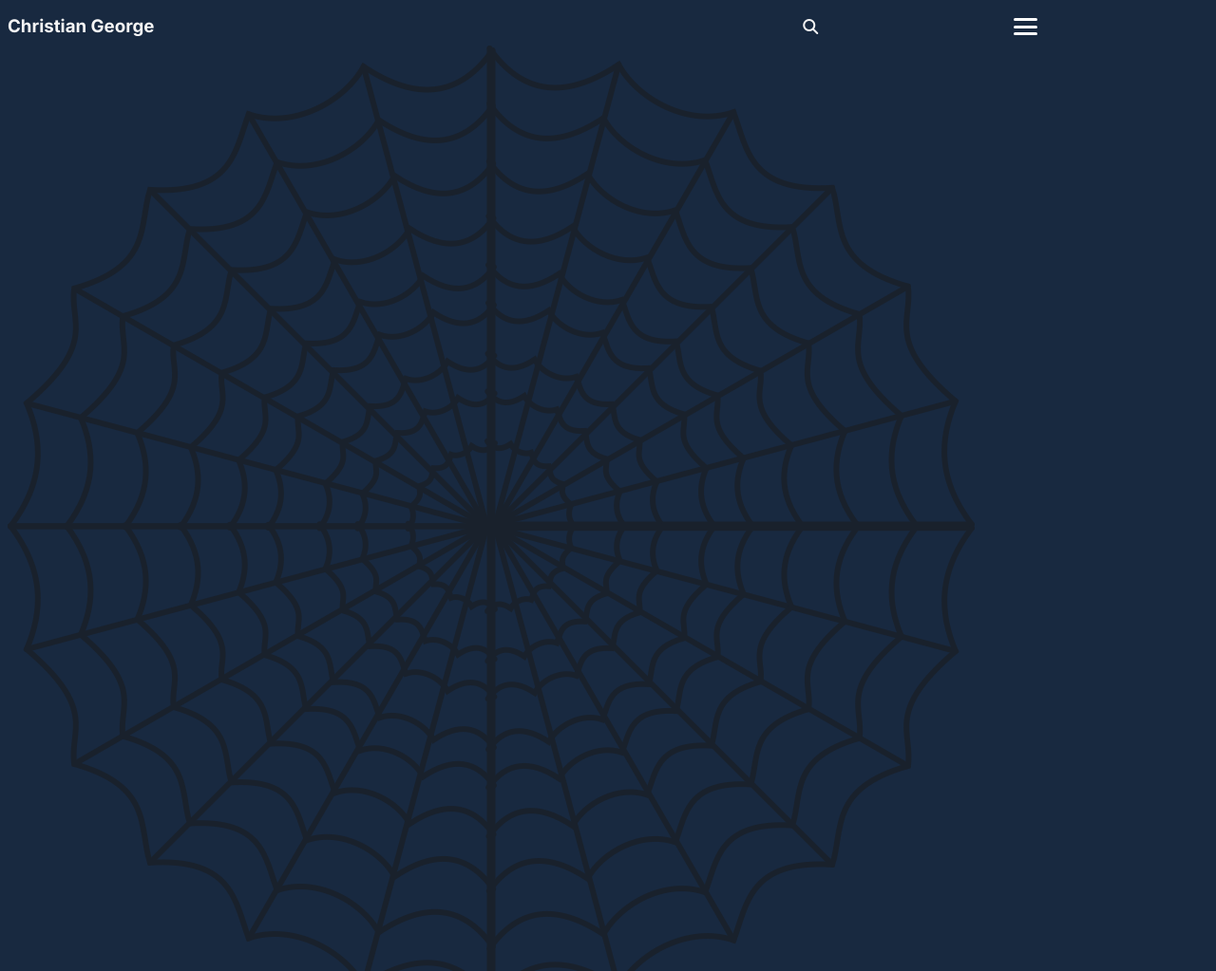
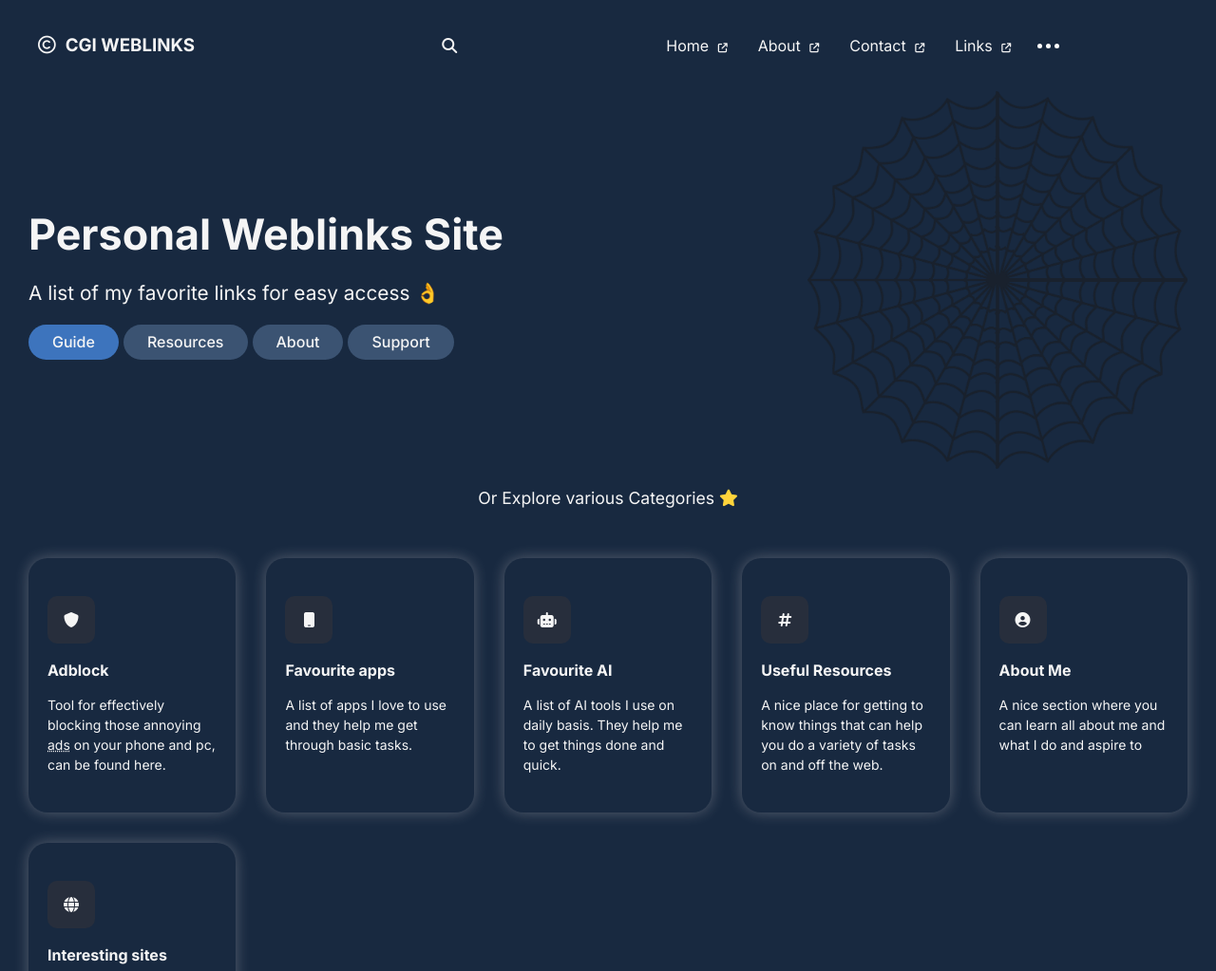
Before and after one commit to Christiangbhub/WEB-LINKS-SITE, a plain HTML site: page index.html in a window 1280 px wide. Shown: the top 1023 px of the page at 95% size. Drawn offline with Linux system fonts and the light colour scheme.

Commit message:
updated ui and design, better desktop view

```diff
--- a/index.html
+++ b/index.html
@@ -10,7 +10,7 @@
     <header>
         <nav>
           <div class="nav-logo">
-            <h3>Christian George</h3>
+            <h3> <span class="space-out"><i class="fa-regular fa-copyright"></i></span>CGI WEBLINKS</h3>
           </div>
           <div class="search">
             <i class="fa-solid fa-magnifying-glass"></i>
@@ -23,33 +23,64 @@
           <div class="nav-links">
             <div class="nav-items">
               <ul>
+                <a href="#">
                   <li>Home <i class="fa-solid fa-arrow-up-right-from-square"></i></li>
+                </a>
+                <a href="#">
                   <li>About <i class="fa-solid fa-arrow-up-right-from-square"></i></li>
+                </a>
+                <a href="#">
                   <li>Contact <i class="fa-solid fa-arrow-up-right-from-square"></i></li>
+                </a>
+                <a href="#">
                   <li>Links <i class="fa-solid fa-arrow-up-right-from-square"></i></li>
+                </a>
+                <div class="ellipses-menu">
+                  <span class="dot"></span>
+                  <span class="dot"></span>
+                  <span class="dot"></span>
+                </div>
               </ul>
             </div>
+
+            <div class="theme">
+              <span>Appearance</span>
+              <span><i class="fa-regular fa-moon"></i></span>
             </div>
+
+
+            <div class="nav-items-icons">
+              <a href="#"><i class="fa-brands fa-github"></i></a>
+              <a href="#"><i class="fa-brands fa-square-behance"></i></a>
+              <a href="#"><i class="fa-brands fa-discord"></i></a>
+            </div>
+          </div>
+
         </nav>
       </header>
     <div class="container">
 
       <main>
         <div class="content">
+          <div class="hero-section">
             <div class="main-image">
               <img src="./Spiders_web.svg.png" alt="" />
             </div>
+            <div class="hero-section-content">
               <h1>Personal Weblinks Site</h1>
               <p class="intro-text"> A list of my favorite links for easy access 👌</p>
-
               <div class="quick-links">
                 <button>Guide</button>
                 <button>Resources</button>
                 <button>About</button>
                 <button>Support</button>
               </div>
+
+            </div>
+          </div>
+          <p class="blocks-title">Or Explore various Categories <span><i class="fa-solid fa-star" style="color: #FFD43B;"></i></span></p>
           <section class="blocks">
-            <p>Explore various Categories</p>
+
             <div class="block red">
               <div class="icon">
                 <i class="fa-solid fa-shield"></i>
@@ -114,12 +145,13 @@
           </section>
         </div>
       </main>
+
+    </div>
     <footer>
         <p>
           Proudly Made by <a href="#">Christian George</a> &copy; 2025
         </p>
       </footer>
-    </div>
 
     <script
       src="https://kit.fontawesome.com/37a942cfcf.js"
--- a/styles/styles.css
+++ b/styles/styles.css
@@ -98,12 +98,15 @@ textarea:not([rows]) {
   --bg-primary: #182940;
   --secondary: #005148;
   --text-secondary: #010326;
+  --small-font-size: 0.85rem;
 }
 
 body {
   background-color: var(--bg-primary);
   font-family: "Inter", sans-serif;
   color: whitesmoke;
+  margin: 0;
+  padding: 10px;
 }
 
 .burger-menu {
@@ -113,6 +116,7 @@ body {
   justify-content: space-between;
   cursor: pointer;
   width: 25px;
+  margin: 0 auto;
 }
 
 .bar {
@@ -122,6 +126,13 @@ body {
   border-radius: 5px;
 }
 
+.search {
+  text-align: center;
+}
+
+.space-out {
+  margin-right: 10px;
+}
 
 /* When toggled */
 .burger-menu.active .bar:nth-child(1) {
@@ -145,7 +156,9 @@ nav {
   grid-template-columns: 2fr .5fr .5fr;
   align-items: center;
   gap: 1em;
-  height: 2.5em;
+  height: 3em;
+  padding: 0 10px;
+  margin: 10px 0;
 }
 
 nav h3 {
@@ -163,11 +176,16 @@ nav h3 {
   height: 100vh;
   z-index: 10;
   border-top: 1px solid white;
+  margin-top: 20px;
 }
 
 ul {
   width: 100%;
   padding: 0;
+}
+
+ul a {
+  text-decoration: none;
 }
 
 ul li {
@@ -194,12 +212,13 @@ ul li i {
 }
 
 .theme {
- background-color:  rgba(215, 210, 210, 0.329);
+ background-color:  rgba(27, 26, 26, 0.627);
  display: flex;
  justify-content: space-between;
  align-items: center;
  padding: 1.5em;
  border-radius: 10px;
+ margin: 0 30px;
 }
 
 .theme p {
@@ -209,10 +228,18 @@ ul li i {
 }
 
 
+.main-image {
+  max-width: 25rem;
+  margin: 0 auto;
+}
+
+
 
 .nav-items {
   padding: 30px;
 }
+
+
 
 
 
@@ -249,16 +276,15 @@ ul li i {
 }
 
 .blocks {
-  display: flex;
-  flex-direction: column;
+  margin: 50px 0;
+  display: grid;
   gap: 2em;
-  margin: 20px 0;
 }
 
 .block {
   background-color: var(--bg-primary);
   border-radius: 20px;
-  padding: 20px;
+  padding: 40px 20px;
   box-shadow: 0 0 15px rgba(215, 210, 210, 0.329);
 }
 
@@ -290,6 +316,10 @@ ul li i {
   color: rgb(206, 194, 194);
 }
 
+.quick-links {
+  margin: 15px 0;
+}
+
 footer {
   background-color: var(--text-secondary);
   height: 5em;
@@ -298,10 +328,138 @@ footer {
   justify-content: center;
 }
 
+footer p {
+  margin: 0;
+  font-size: var(--small-font-size);
+}
+
+
+.nav-desktop-links{
+  display: none;
+}
+
+
+@media (width >= 400px) {
+  .hero-section {
+  margin: 0 auto;
+  text-align: center;
+}
+.blocks-title {
+  text-align: center;
+}
+
+  .quick-links {
+    justify-content: center;
+  }
+}
+
+@media (min-width: 25rem) {
+ .blocks {
+  grid-template-columns: repeat(auto-fit, minmax(200px, 1fr));
+ }
 
 
 
+}
 
-@media (min-width: 25rem) {
+@media (width >= 820px) {
+  body {
+    padding: 30px;
+    max-width: 1400px;
+    margin: 0 auto;
+    padding-top: 0;
+  }
+.hero-section {
+  display: flex;
+  flex-direction: row-reverse;
+  justify-content: center;
+  align-items: center;
+  text-align: left;
+}
+
+.hero-section-content h1 {
+  font-size: 2.8rem;
+}
+
+.hero-section-content .intro-text {
+  font-size: 1.3rem;
+}
+
+.hero-section-content .quick-links{
+
+  justify-content: flex-start;
+}
+
+.hero-section-content .quick-links button {
+  font-weight: 500;
+  padding: 10px 25px;
+  margin-right: 5px;
+  margin-left: 0px;
+}
+
+.blocks-title {
+  text-align: center;
+  font-size: 1.1rem;
 
 }
+
+.hero-section-content {
+  flex: 1;
+}
+
+.main-image {
+  flex: 2 ;
+}
+
+
+  .burger-menu, .theme , .nav-items-icons{
+  display: none;
+ }
+
+ nav {
+  display: grid;
+  grid-template-columns: 1fr .5fr 2fr;
+  height: auto;
+ }
+
+ .nav-items {
+  padding: 0;
+ }
+
+ .nav-links {
+  display: block;
+  position: static;
+  height: max-content;
+  border-top: none;
+  margin: 0;
+ }
+
+ .nav-links ul {
+  display: flex;
+  justify-content: center;
+ }
+
+ .nav-links ul li {
+  border-bottom: none;
+  margin: 0 1em;
+ }
+
+ .ellipses-menu {
+  display: flex;
+  justify-content: center;
+  align-items: center;
+  margin: 0 10px;
+  cursor: pointer;
+ }
+
+ .dot {
+  width: 5px;
+  height: 5px;
+  margin: 2px;
+  background-color: white;
+  display: block;
+  border-radius: 100%;
+ }
+
+
+}
```
Lines whose indentation alone changed are shown as unchanged.
